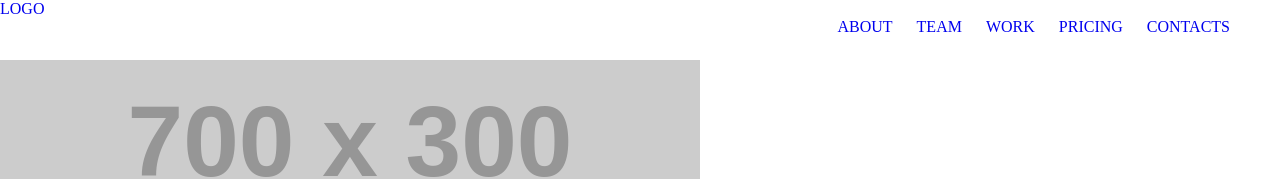
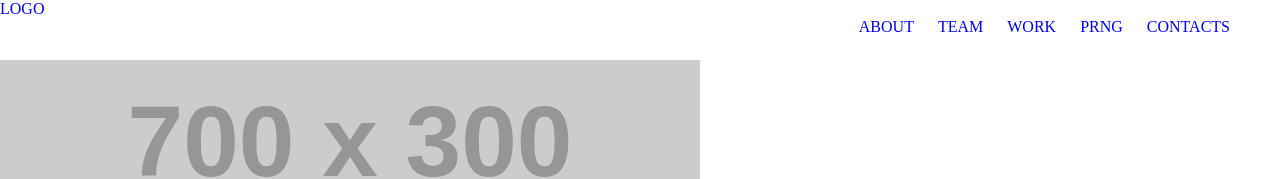
Before and after one commit to sofija55/template-startup, a plain HTML site: page index.html in a window 1280 px wide. Shown: the top 179 px of the page. Drawn offline with Linux system fonts and the light colour scheme; placeholder pictures from the web are drawn by us.

Commit message:
li tag modified

```diff
--- a/index.html
+++ b/index.html
@@ -21,7 +21,7 @@
                         <li><a href="#">ABOUT</a></li>
                         <li><a href="#">TEAM</a></li>
                         <li><a href="#">WORK</a></li>
-                        <li><a href="#">PRICING</a></li>
+                        <li><a href="#">PRNG</a></li>
                         <li><a href="#">CONTACTS</a></li>
                     </ul>
                 </div>
```
